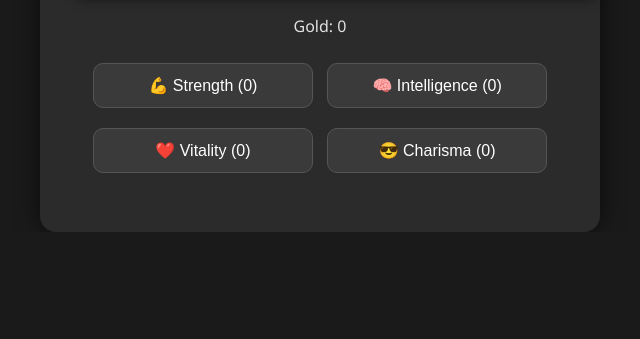
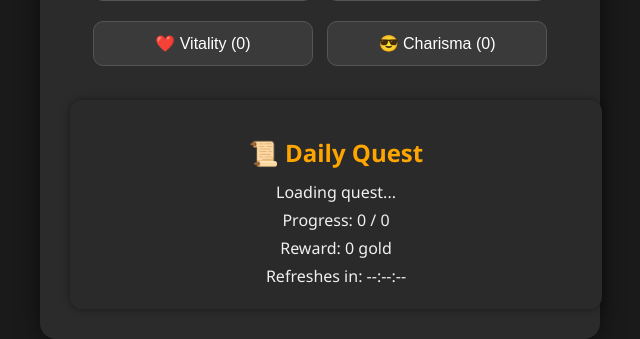
Before and after one commit to pdmit/procrastination-rpg, a Flask app: page / in a window 1280 px wide. Shown: the part 590-929 px from the top of the page, without its empty margins (320-960 px from the left). Before the commit the page ends 822 px from the top, so only its background shows below. Run offline with Flask 3, Linux system fonts and the light colour scheme; data comes from the database, SQL or seed files in the repository; data that the repository does not hold is empty.

Commit message:
Working on quest system

```diff
--- a/app.py
+++ b/app.py
@@ -1,6 +1,6 @@
 from flask import Flask, render_template, jsonify, request, session
 from flask_sqlalchemy import SQLAlchemy
-import os, time
+import os, time, random
 
 app = Flask(__name__)
 app.secret_key = "procrastination-rpg"
@@ -41,6 +41,17 @@ class EquippedItem(db.Model):
     item_id = db.Column(db.Integer, db.ForeignKey("shop_item.id"))
     item = db.relationship("ShopItem")
 
+class Quest(db.Model):
+    id = db.Column(db.Integer, primary_key=True)
+    player_id = db.Column(db.Integer, db.ForeignKey("player.id"))
+    stat = db.Column(db.String(20))  # e.g. "strength"
+    goal = db.Column(db.Integer)  # how many levels
+    progress = db.Column(db.Integer, default=0)
+    reward = db.Column(db.Integer)
+    completed = db.Column(db.Boolean, default=False)
+    created_at = db.Column(db.Float)  # timestamp
+
+
 # --- Helpers ---
 def apply_item_effect(player, effect):
     if effect and "+" in effect:
@@ -60,6 +71,34 @@ def apply_bonuses(player, bonuses, remove=False):
                 if hasattr(player, stat):
                     setattr(player, stat, getattr(player, stat) + val)
 
+def apply_scaled_effect(player, effect, reverse=False):
+    """
+    Applies effects like: scale:target=source or scale:target=source*multiplier
+    Example: scale:health=vitality*5
+    """
+    if not effect or not effect.startswith("scale:"):
+        return
+
+    try:
+        _, mapping = effect.split(":")
+        target, expr = mapping.split("=")
+
+        # Extract multiplier (default = 1)
+        if "*" in expr:
+            source, multiplier = expr.split("*")
+            multiplier = int(multiplier)
+        else:
+            source = expr
+            multiplier = 1
+
+        if hasattr(player, target) and hasattr(player, source):
+            value = getattr(player, source) * multiplier
+            if reverse:
+                value = -value
+            setattr(player, target, getattr(player, target) + value)
+    except Exception as e:
+        print("❌ Failed to apply scaled effect:", effect, e)
+
 def equip_item_to_player(player, item):
     if not item or not item.slot:
         return False
@@ -67,12 +106,62 @@ def equip_item_to_player(player, item):
     existing = EquippedItem.query.filter_by(player_id=player.id, slot=item.slot).first()
     if existing:
         apply_bonuses(player, existing.item.bonuses, remove=True)
+        apply_scaled_effect(player, existing.item.effect, reverse=True)
         db.session.delete(existing)
 
     apply_bonuses(player, item.bonuses)
+    apply_scaled_effect(player, item.effect)
     equipped = EquippedItem(player_id=player.id, slot=item.slot, item_id=item.id)
     db.session.add(equipped)
     return True
+
+def get_might(player):
+    base = 1 + player.strength
+    bonus = 0
+
+    equipped_items = EquippedItem.query.filter_by(player_id=player.id).all()
+
+    for equipped in equipped_items:
+        item = equipped.item
+        if item.effect and item.effect.startswith("scale:"):
+            try:
+                _, mapping = item.effect.split(":")
+                target, expr = mapping.split("=")
+
+                # Support multiplier: source*factor
+                if "*" in expr:
+                    source, factor = expr.split("*")
+                    factor = int(factor)
+                else:
+                    source = expr
+                    factor = 1
+
+                if target in ("strength", "might") and hasattr(player, source):
+                    val = getattr(player, source)
+                    bonus += val * factor
+
+            except Exception as e:
+                print(f"Error parsing scaled might effect: {item.effect}", e)
+
+    return base + bonus
+
+def generate_quest_for_player(player):
+    stat = random.choice(["strength", "intelligence", "vitality", "charisma"])
+    goal = random.randint(1, 3)
+    reward = goal * random.randint(1000, 1200)
+
+    quest = Quest(
+        player_id=player.id,
+        stat=stat,
+        goal=goal,
+        progress=0,
+        reward=reward,
+        completed=False,
+        created_at=time.time()
+    )
+    db.session.add(quest)
+    db.session.commit()
+
 
 # --- Player Session Management ---
 @app.before_request
@@ -102,6 +191,15 @@ def state():
     equipped_items = EquippedItem.query.filter_by(player_id=player.id).all()
     equipment = {e.slot: e.item.name for e in equipped_items}
 
+    quest = Quest.query.filter_by(player_id=player.id).order_by(Quest.created_at.desc()).first()
+    quest_data = {
+        "stat": quest.stat,
+        "goal": quest.goal,
+        "progress": quest.progress,
+        "reward": quest.reward,
+        "completed": quest.completed
+    } if quest else None
+
     return jsonify({
         "strength": player.strength,
         "intelligence": player.intelligence,
@@ -114,8 +212,16 @@ def state():
         "task_start": player.task_start,
         "monster_health": monster.health,
         "monster_max": 50,
-        "equipment": equipment
+        "equipment": equipment,
+        "quest": quest_data
     })
+
+def check_and_refresh_quest(player):
+    existing = Quest.query.filter_by(player_id=player.id).order_by(Quest.created_at.desc()).first()
+    now = time.time()
+    if not existing or (now - existing.created_at > 86400):
+        generate_quest_for_player(player)
+
 
 @app.route("/shop")
 def shop():
@@ -183,34 +289,36 @@ def complete():
     player.current_stat = None
     player.task_start = 0
     db.session.commit()
+    quest = Quest.query.filter_by(player_id=player.id, stat=player.current_stat, completed=False).first()
+    if quest:
+        quest.progress += 1
+        if quest.progress >= quest.goal:
+            quest.completed = True
+            player.gold += quest.reward
     return jsonify(success=True)
+
 
 @app.route("/battle", methods=["POST"])
 def battle():
     player = Player.query.get(session["player_id"])
     monster = Monster.query.first()
 
-    # Calculate player might and health
-    player_might = 10 + 5 * player.strength
+    player_might = get_might(player)
+    player_damage = player_might * 10
     monster_might = monster.might
     max_health = 100 + 10 * player.vitality
 
-    # Player attacks monster
-    monster.health -= player_might
+    monster.health -= player_damage
 
     if monster.health <= 0:
-        # Monster dies
         player.gold += 5
         player.health = max_health
         db.session.delete(monster)
         db.session.commit()
-
-        # Spawn a new monster
         new_monster = Monster()
         db.session.add(new_monster)
         db.session.commit()
     else:
-        # Monster retaliates
         player.health -= monster_might
         if player.health < 0:
             player.health = 0
--- a/static/script.js
+++ b/static/script.js
@@ -30,6 +30,22 @@ function loadState() {
       if (!battleInterval) {
         battleInterval = setInterval(doBattle, 2000);
       }
+      if (data.quest) {
+        document.getElementById("questText").textContent =
+          `Train ${data.quest.stat} ${data.quest.goal} times`;
+        document.getElementById("questProgress").textContent =
+          `Progress: ${data.quest.progress} / ${data.quest.goal}`;
+        document.getElementById("questReward").textContent =
+          `Reward: ${data.quest.reward} gold`;
+
+        const now = Date.now() / 1000;
+        const secondsLeft = Math.max(0, 86400 - (now - data.quest.created_at));
+        const hrs = Math.floor(secondsLeft / 3600);
+        const mins = Math.floor((secondsLeft % 3600) / 60);
+        const secs = Math.floor(secondsLeft % 60);
+        document.getElementById("questTimeLeft").textContent =
+          `Refreshes in: ${hrs.toString().padStart(2, '0')}:${mins.toString().padStart(2, '0')}:${secs.toString().padStart(2, '0')}`;
+     }
     });
 }
 
--- a/static/style.css
+++ b/static/style.css
@@ -320,3 +320,23 @@ button:disabled {
 .dev-button:hover {
   background-color: #555;
 }
+.quest-panel {
+  background: #2a2a2a;
+  color: #f0f0f0;
+  padding: 16px;
+  border-radius: 12px;
+  margin-top: 24px;
+  max-width: 600px;
+  width: 100%;
+  text-align: center;
+  box-shadow: 0 0 8px rgba(0, 0, 0, 0.4);
+}
+
+.quest-panel h2 {
+  color: #ffa500;
+  margin-bottom: 12px;
+}
+
+.quest-panel p {
+  margin: 6px 0;
+}
--- a/templates/index.html
+++ b/templates/index.html
@@ -68,6 +68,15 @@
         <button onclick="completeTask(true)">✅ Yes</button>
         <button onclick="completeTask(false)">❌ No</button>
       </div>
+    </div><!-- Quest Panel -->
+    <div id="questPanel" class="quest-panel">
+      <h2>📜 Daily Quest</h2>
+      <div id="questDetails">
+        <p id="questText">Loading quest...</p>
+        <p id="questProgress">Progress: 0 / 0</p>
+        <p id="questReward">Reward: 0 gold</p>
+        <p id="questTimeLeft">Refreshes in: --:--:--</p>
+      </div>
     </div>
   </div>
 </body>
```
Also changed, not shown: data/example_scaled_items.csv (added, +7 -0 lines).
